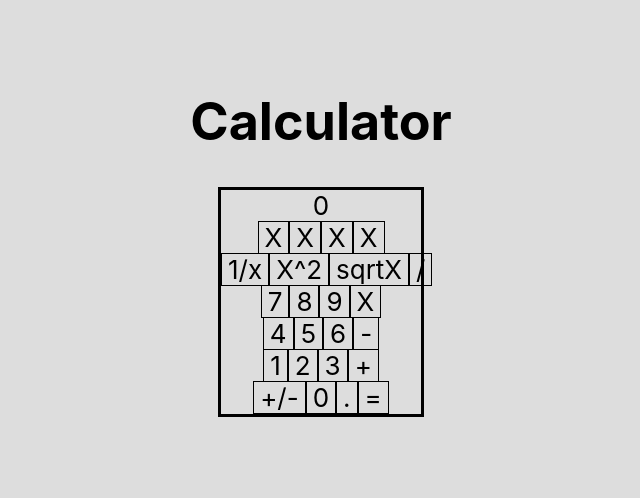
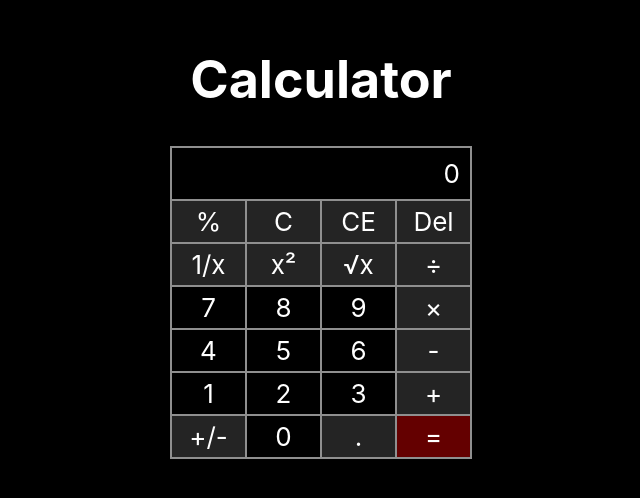
Before and after one commit to najimRizky/React-Calculator, a React (Create React App) app: page / in a window 1280 px wide. Shown: the part 164-662 px from the top of the page, without its empty margins (319-959 px from the left). Built offline with nearby package versions, Linux system fonts and the light colour scheme.

Commit message:
Layout Calculator

```diff
--- a/src/App.css
+++ b/src/App.css
@@ -1,15 +1,6 @@
 .App {
-  background-color: #dddddd;
+  background-color: #000000;
   text-align: center;
-}
-
-body{
-  height: 100%;
-}
-
-.App-logo {
-  height: 40vmin;
-  pointer-events: none;
 }
 
 @media (prefers-reduced-motion: no-preference) {
@@ -25,7 +16,7 @@ body{
   align-items: center;
   justify-content: center;
   font-size: calc(10px + 2vmin);
-  color: black;
+  color: rgb(255, 255, 255);
 }
 
 .App-link {
@@ -42,8 +33,8 @@ body{
 }
 
 .baseContainer{
-  border: 3px solid black;
-  width: 200px;
+  border: 1px solid rgb(143, 143, 143);
+  width: 300px;
 }
 
 li{
@@ -57,8 +48,29 @@ li{
 }
 
 .btnNum{
-  padding: 0 6px;
-  border: 1px solid black;
-  display: inline;
-  width: 100%;
+  border: 1px solid rgb(143, 143, 143);
+  background-color: rgb(0, 0, 0);
+  padding: 5px;
+  cursor: pointer;
 }
+
+.btnSym{
+  border: 1px solid rgb(143, 143, 143);
+  background-color: rgb(36, 36, 36);
+  padding: 5px;
+  cursor: pointer;
+}
+
+.btnEq{
+  border: 1px solid rgb(143, 143, 143);
+  background-color: rgb(100, 0, 0);
+  padding: 5px;
+  cursor: pointer;
+}
+
+.results{
+  padding: 10px;
+  text-align: right;
+  font-size: 26px;
+  border: 1px solid rgb(143, 143, 143);
+}
--- a/src/App.js
+++ b/src/App.js
@@ -1,4 +1,7 @@
 import './App.css';
+//import Paper from '@material-ui/core/Paper';
+import Grid from '@material-ui/core/Grid';
+import React from 'react';
 
 function App() {
   return (
@@ -6,7 +9,108 @@ function App() {
       <header className="App-header">
         <h1>Calculator</h1>
         <div className="baseContainer">
-          <div className="contain">
+          <Grid container item xs={12} spacing={0}>
+            <Grid item xs={12}>
+              <div className="results">0</div>
+            </Grid>
+
+            <Grid item xs={3}>
+              <div className="btnSym">%</div>
+            </Grid>
+            <Grid item xs={3}>
+              <div className="btnSym">C</div>
+            </Grid>
+            <Grid item xs={3}>
+              <div className="btnSym">CE</div>
+            </Grid>
+            <Grid item xs={3}>
+              <div className="btnSym">Del</div>
+            </Grid>
+
+            <Grid item xs={3}>
+              <div className="btnSym">1/x</div>
+            </Grid>
+            <Grid item xs={3}>
+              <div className="btnSym">x²</div>
+            </Grid>
+            <Grid item xs={3}>
+              <div className="btnSym">√x</div>
+            </Grid>
+            <Grid item xs={3}>
+              <div className="btnSym">÷</div>
+            </Grid>
+
+            <Grid item xs={3}>
+              <div className="btnNum">7</div>
+            </Grid>
+            <Grid item xs={3}>
+              <div className="btnNum">8</div>
+            </Grid>
+            <Grid item xs={3}>
+              <div className="btnNum">9</div>
+            </Grid>
+            <Grid item xs={3}>
+              <div className="btnSym">×</div>
+            </Grid>
+
+            <Grid item xs={3}>
+              <div className="btnNum">4</div>
+            </Grid>
+            <Grid item xs={3}>
+              <div className="btnNum">5</div>
+            </Grid>
+            <Grid item xs={3}>
+              <div className="btnNum">6</div>
+            </Grid>
+            <Grid item xs={3}>
+              <div className="btnSym">-</div>
+            </Grid>
+
+            <Grid item xs={3}>
+              <div className="btnNum">1</div>
+            </Grid>
+            <Grid item xs={3}>
+              <div className="btnNum">2</div>
+            </Grid>
+            <Grid item xs={3}>
+              <div className="btnNum">3</div>
+            </Grid>
+            <Grid item xs={3}>
+              <div className="btnSym">+</div>
+            </Grid>
+
+            <Grid item xs={3}>
+              <div className="btnSym">+/-</div>
+            </Grid>
+            <Grid item xs={3}>
+              <div className="btnNum">0</div>
+            </Grid>
+            <Grid item xs={3}>
+              <div className="btnSym">.</div>
+            </Grid>
+            <Grid item xs={3}>
+              <div className="btnEq">=</div>
+            </Grid>
+          </Grid>
+        </div>
+      </header>
+    </div>
+  );
+}
+
+export default App;
+
+      /*<header className="App-header">
+        <img src={logo} className="App-logo" alt="logo" />
+        <p>
+          Edit <code>src/App.js</code> and save to reload.
+        </p>
+        <a className="App-link" href="https://reactjs.org" target="_blank" rel="noopener noreferrer">
+          Learn React
+        </a>
+      </header>*/
+
+      /*<div className="contain">
             0
           </div>
           <div className="contain">
@@ -45,20 +149,4 @@ function App() {
             <li>.</li>
             <li>=</li>
           </div>
-        </div>
-      </header>
-    </div>
-  );
-}
-
-export default App;
-
-      /*<header className="App-header">
-        <img src={logo} className="App-logo" alt="logo" />
-        <p>
-          Edit <code>src/App.js</code> and save to reload.
-        </p>
-        <a className="App-link" href="https://reactjs.org" target="_blank" rel="noopener noreferrer">
-          Learn React
-        </a>
-      </header>*/
+      */
```
Also changed, not shown: 1 other file (tests, documents, lock files or other folders).
